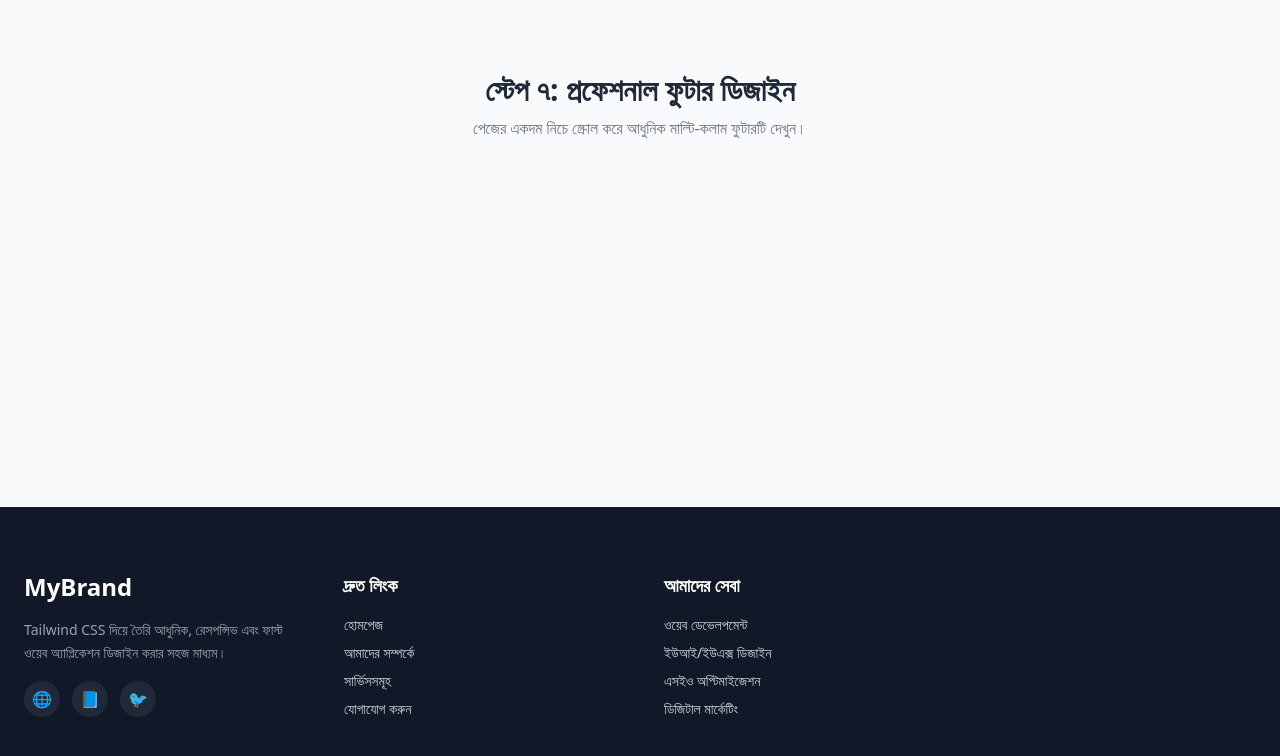
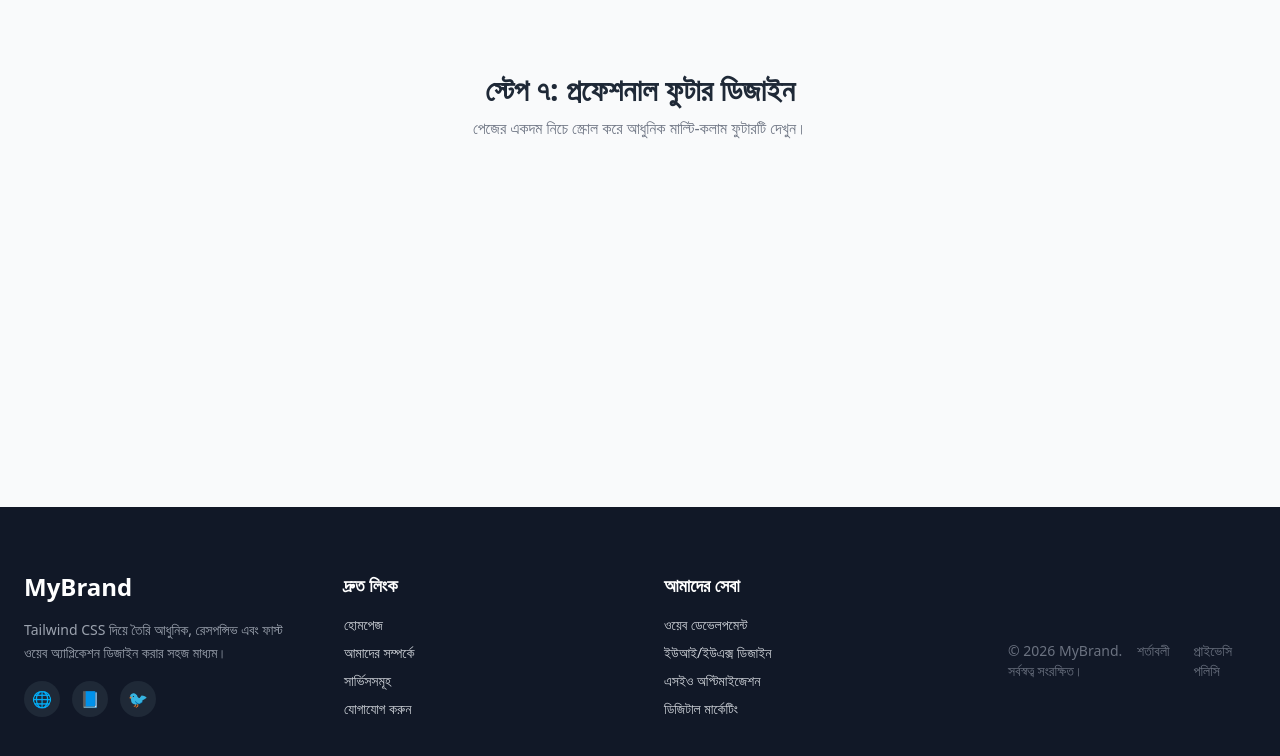
Before and after one commit to labib7402/Tailwind-css, a website: page footer/index.html in a window 1280 px wide. Shown: the top 756 px of the page. Drawn offline with nearby package versions, Linux system fonts and the light colour scheme.

Commit message:
update 11 folder

```diff
--- a/footer/index.html
+++ b/footer/index.html
@@ -56,5 +56,17 @@
                 </ul>
             </div>
 
+            <!-- Bottom Copyright Bar -->
+        <div class="container mx-auto px-6 pt-8 flex flex-col md:flex-row justify-between items-center text-sm text-gray-500">
+            <p>&copy; 2026 MyBrand. সর্বস্বত্ব সংরক্ষিত।</p>
+            <div class="flex space-x-6 mt-4 md:mt-0">
+                <a href="#" class="hover:text-gray-300 transition">শর্তাবলী</a>
+                <a href="#" class="hover:text-gray-300 transition">প্রাইভেসি পলিসি</a>
+            </div>
+        </div>
+
+    </footer>
+    <!-- Footer Section E
+
 </body>
 </html>
```
